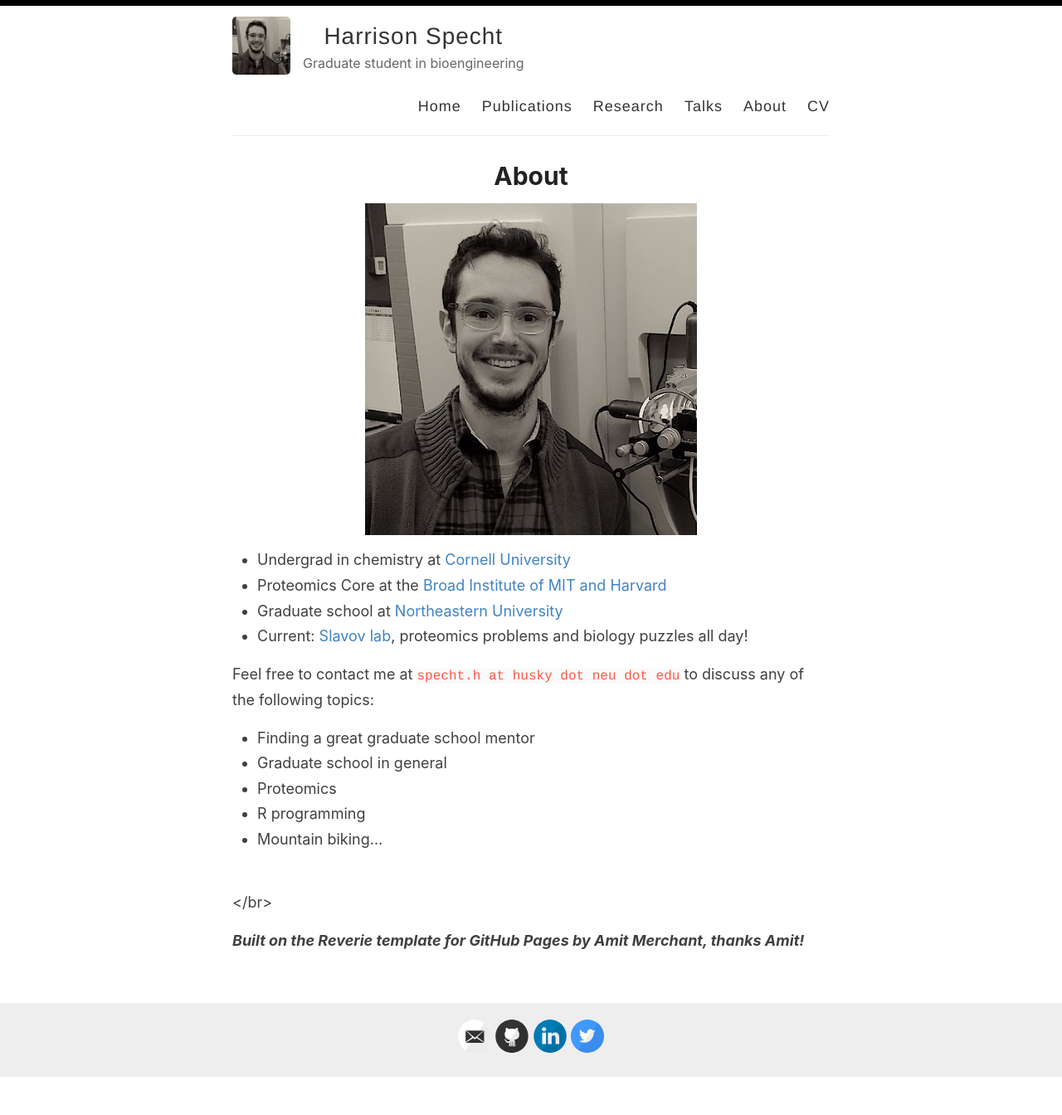
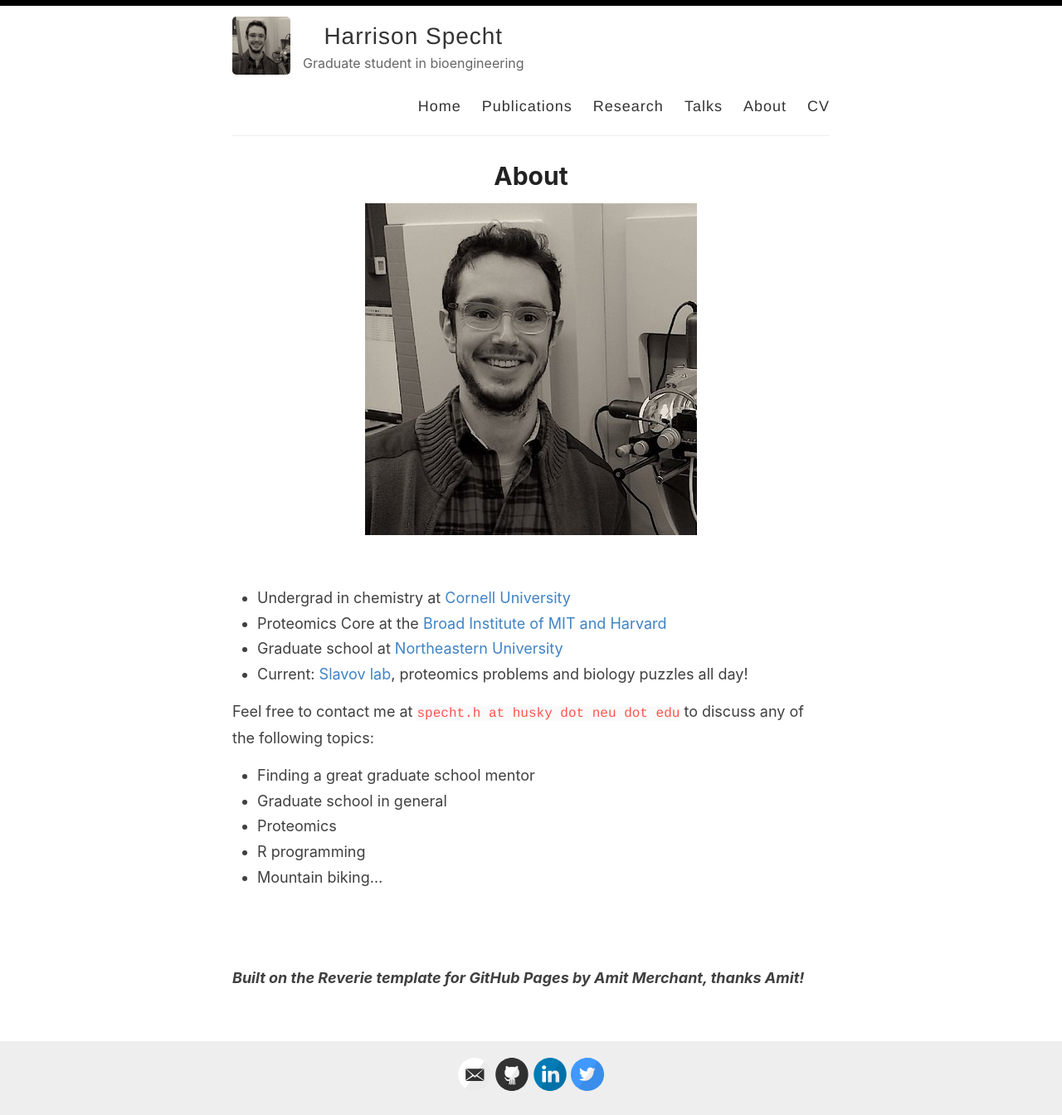
Before and after one commit to hspekt/site, a Jekyll site: the page built from _pages/about.md, in a window 1280 px wide. Shown: the whole page at 83% size. Built offline with Jekyll 4.4.1, drawn with Linux system fonts in a browser that asks for light colours; before the commit the page ends 1299 px from its top, so only the background shows below that.

Commit message:
Update about.md

```diff
--- a/_pages/about.md
+++ b/_pages/about.md
@@ -5,6 +5,8 @@ permalink: /about/
 ---
 
 ![about-picture](/site/images/image-hs.jpg){:.about-picture}
+
+<br/>
 
   - Undergrad in chemistry at [Cornell University](http://www.cornell.edu)
   - Proteomics Core at the [Broad Institute of MIT and Harvard](https://www.broadinstitute.org)
@@ -19,6 +21,6 @@ Feel free to contact me at `specht.h at husky dot neu dot edu` to discuss any of
   - R programming
   - Mountain biking...
 
-<br></br>
+<br/><br/>
 
 **_Built on the Reverie template for GitHub Pages by Amit Merchant, thanks Amit!_**
```
